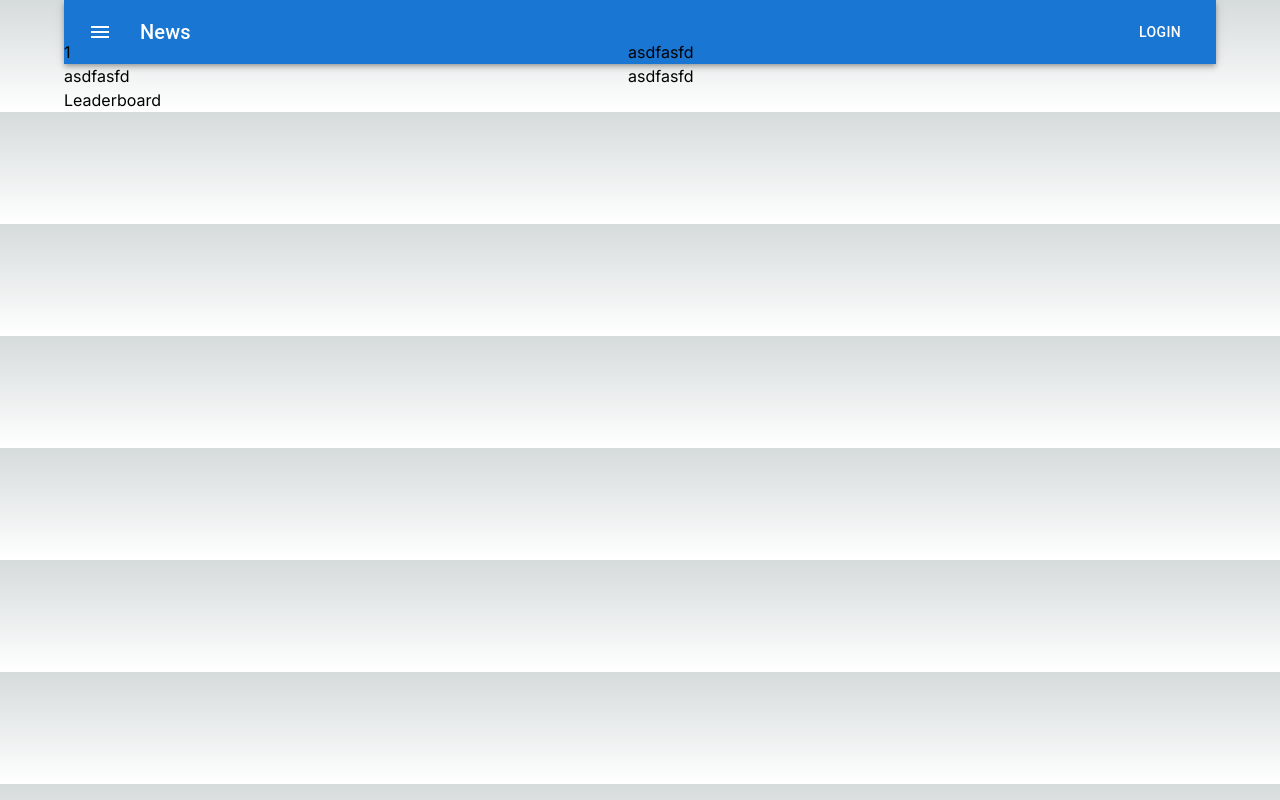
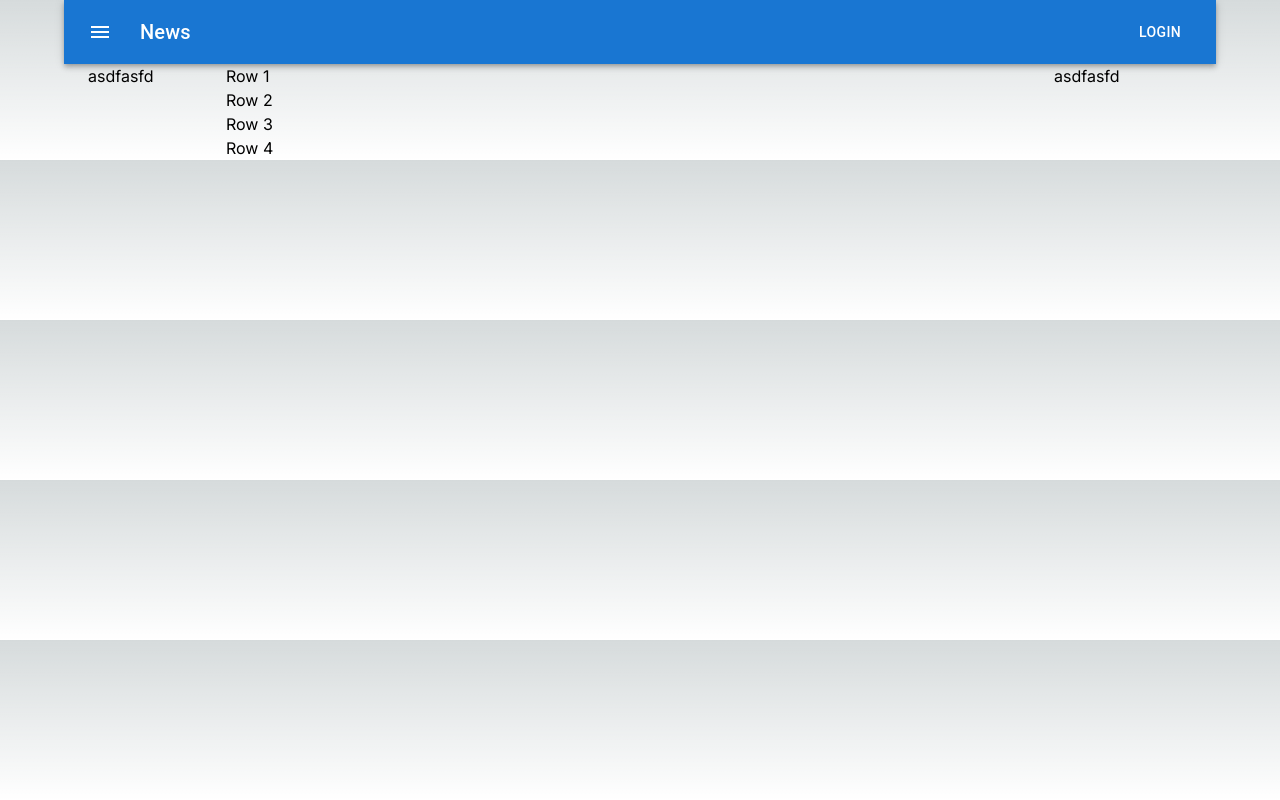
Before and after one commit to ozzy-cox/leaderboard-client, a Next.js app: page /leaderboard in a window 1280 px wide. Built offline with nearby package versions, Linux system fonts and the light colour scheme.

Commit message:
Added dummy table

```diff
--- a/src/app/leaderboard/layout.tsx
+++ b/src/app/leaderboard/layout.tsx
@@ -8,22 +8,16 @@ export default function LeaderboardLayout({ children }: { children: React.ReactN
     <Container fixed>
       <Appbar />
       <Container>
-        <Grid container spacing={3}>
-          <Grid xs={6}>
-            <div>1</div>
-          </Grid>
+        <Grid container>
           <Grid xs>
             <div>asdfasfd</div>
           </Grid>
-          <Grid xs={6}>
-            <div>asdfasfd</div>
-          </Grid>
+          <Grid xs={9}>{children}</Grid>
           <Grid xs>
             <div>asdfasfd</div>
           </Grid>
         </Grid>
       </Container>
-      {children}
     </Container>
   )
 }
--- a/src/app/leaderboard/page.tsx
+++ b/src/app/leaderboard/page.tsx
@@ -1,5 +1,6 @@
+import { Table } from '@/components/table/table'
 import React from 'react'
 
 export default function Page() {
-  return <div>Leaderboard</div>
+  return <Table></Table>
 }
--- /dev/null
+++ b/src/components/table/table.tsx
@@ -0,0 +1,12 @@
+import React from 'react'
+
+export const Table = () => {
+  return (
+    <div>
+      <div>Row 1</div>
+      <div>Row 2</div>
+      <div>Row 3</div>
+      <div>Row 4</div>
+    </div>
+  )
+}
```
Also changed, not shown: src/components/table/hooks/useTable.ts (added), 1 other file (tests, documents, lock files or other folders).
